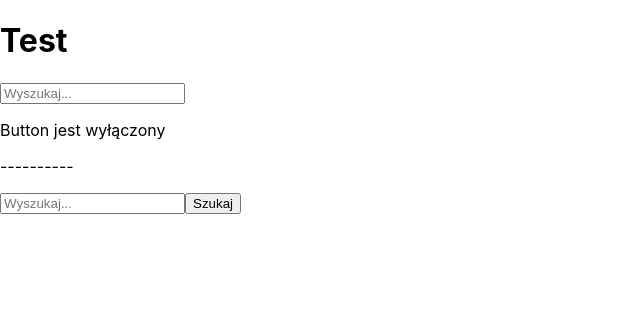
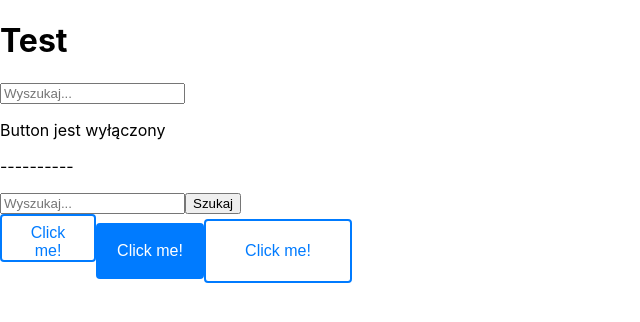
Before and after one commit to olaborkiewicz/online-store, a React (Create React App) app: page /test in a window 1280 px wide. Shown: the top 322 px of the page, without its empty margins (0-640 px from the left). Built offline with nearby package versions, Linux system fonts and the light colour scheme.

Commit message:
Create Button.jsx
Create button component

```diff
--- a/package.json
+++ b/package.json
@@ -6,6 +6,8 @@
     "@testing-library/jest-dom": "^5.16.5",
     "@testing-library/react": "^13.4.0",
     "@testing-library/user-event": "^13.5.0",
+    "@types/react": "^18.0.28",
+    "@types/react-dom": "^18.0.11",
     "react": "^18.2.0",
     "react-dom": "^18.2.0",
     "react-router-dom": "^6.9.0",
--- a/src/App.css
+++ b/src/App.css
@@ -27,6 +27,36 @@
 .App-link {
   color: #61dafb;
 }
+.button {
+  background-color: #007bff;
+  border: none;
+  color: #fff;
+  padding: 8px 16px;
+  font-size: 1em;
+  border-radius: 4px;
+  cursor: pointer;
+}
+
+.button-outline {
+  background-color: transparent;
+  border: 2px solid #007bff;
+  color: #007bff;
+}
+
+.button-sm {
+  width: 96px;
+  height: 48px;
+}
+
+.button-md {
+  width: 108px;
+  height: 56px;
+}
+
+.button-lg {
+  width: 148px;
+  height: 64px;
+}
 
 @keyframes App-logo-spin {
   from {
--- /dev/null
+++ b/src/components/Button.jsx
@@ -0,0 +1,12 @@
+import '../App.css';
+const Button = ({ outline = false, size = "md", onClick, children }) => {
+  const classes = `${outline ? "button-outline" : ""} ${size ? `button-${size}` : ""}`;
+
+  return (
+    <button className={`button ${classes}`} onClick={onClick}>
+      {children}
+    </button>
+  );
+};
+
+export default Button;
--- a/src/views/Test.jsx
+++ b/src/views/Test.jsx
@@ -1,4 +1,5 @@
 import Form from "../components/Form";
+import Button from '../components/Button';
 
 const Test = () => {
     return (
@@ -8,6 +9,15 @@ const Test = () => {
 
             <p>----------</p>
             <Form showBtn={true} />
+            <Button outline={true} size="sm">
+                Click me!
+            </Button>
+            <Button outline={false} size="md">
+                Click me!
+            </Button>
+            <Button outline={true} size="lg">
+                Click me!
+            </Button>
         </main>
     );
 }
```
